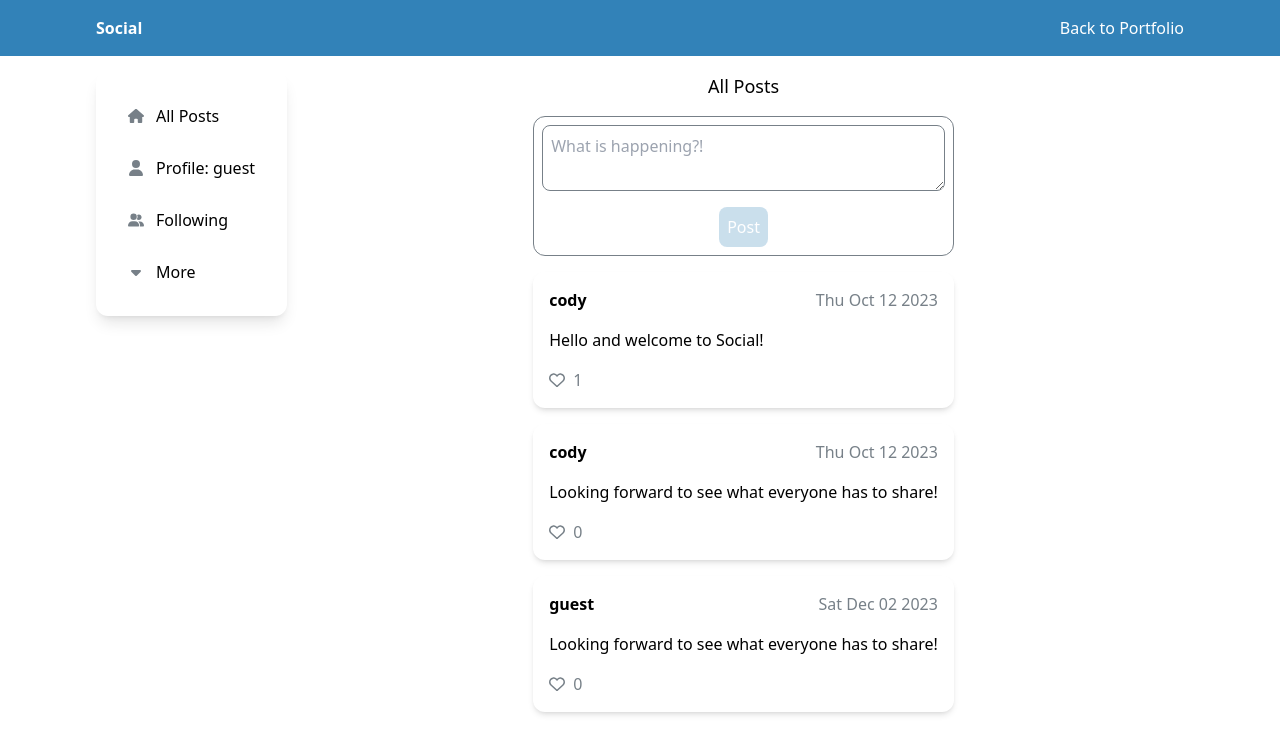
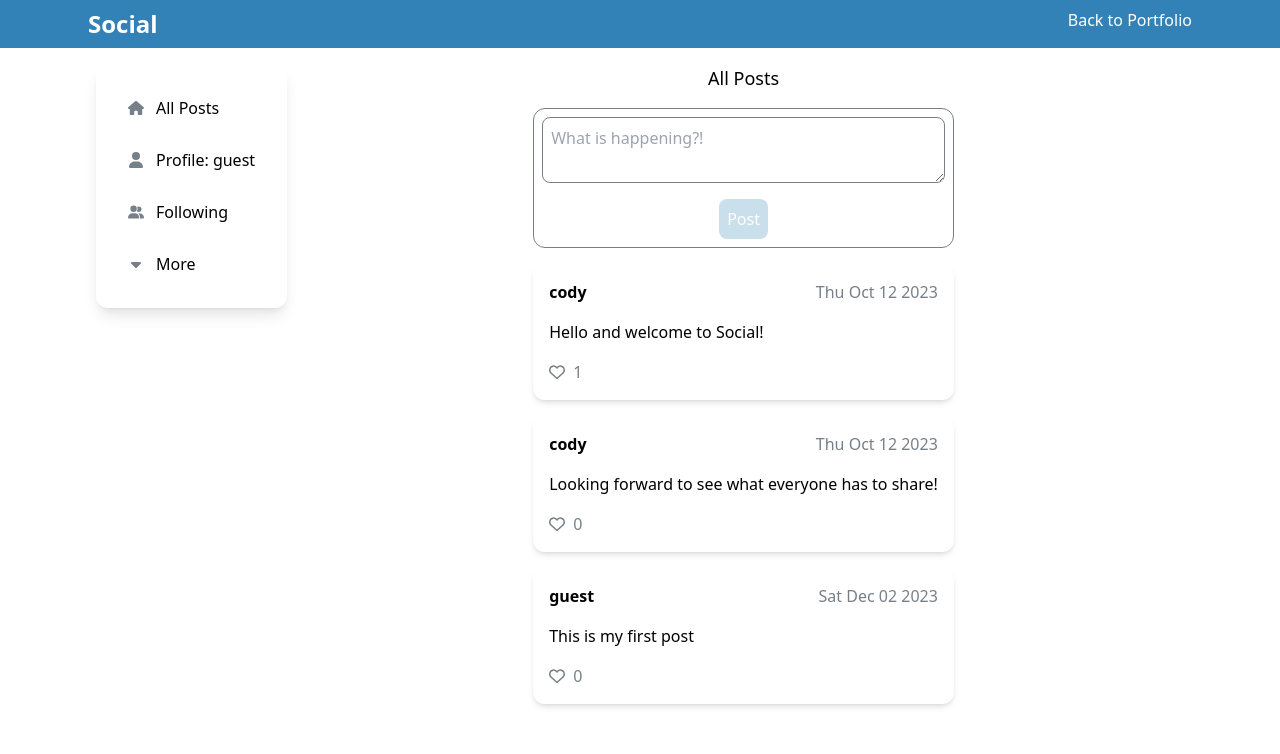
Before and after one commit to Cody06/Portfolio, a Next.js app: page /social in a window 1280 px wide. Shown: the top 754 px of the page. Built offline with nearby package versions, Linux system fonts and the light colour scheme.

Commit message:
Minor style update

```diff
--- a/src/components/Social/index.tsx
+++ b/src/components/Social/index.tsx
@@ -31,7 +31,7 @@ const Social = () => {
             id: '3',
             date: new Date('2023-12-02').toDateString(),
             creator: 'guest',
-            content: 'Looking forward to see what everyone has to share!',
+            content: 'This is my first post',
             likes: [],
         },
     ];
@@ -94,8 +94,8 @@ const Social = () => {
     return (
         <>
             <div className="bg-blue-100">
-                <div className="flex justify-between p-4 text-white max-w-[70rem] mx-auto">
-                    <span className="font-bold">Social</span>
+                <div className="flex justify-between p-2 text-white max-w-[70rem] mx-auto">
+                    <span className="text-2xl font-bold">Social</span>
                     <Link href="/" className="hover:text-orange-100">
                         Back to Portfolio
                     </Link>
```
